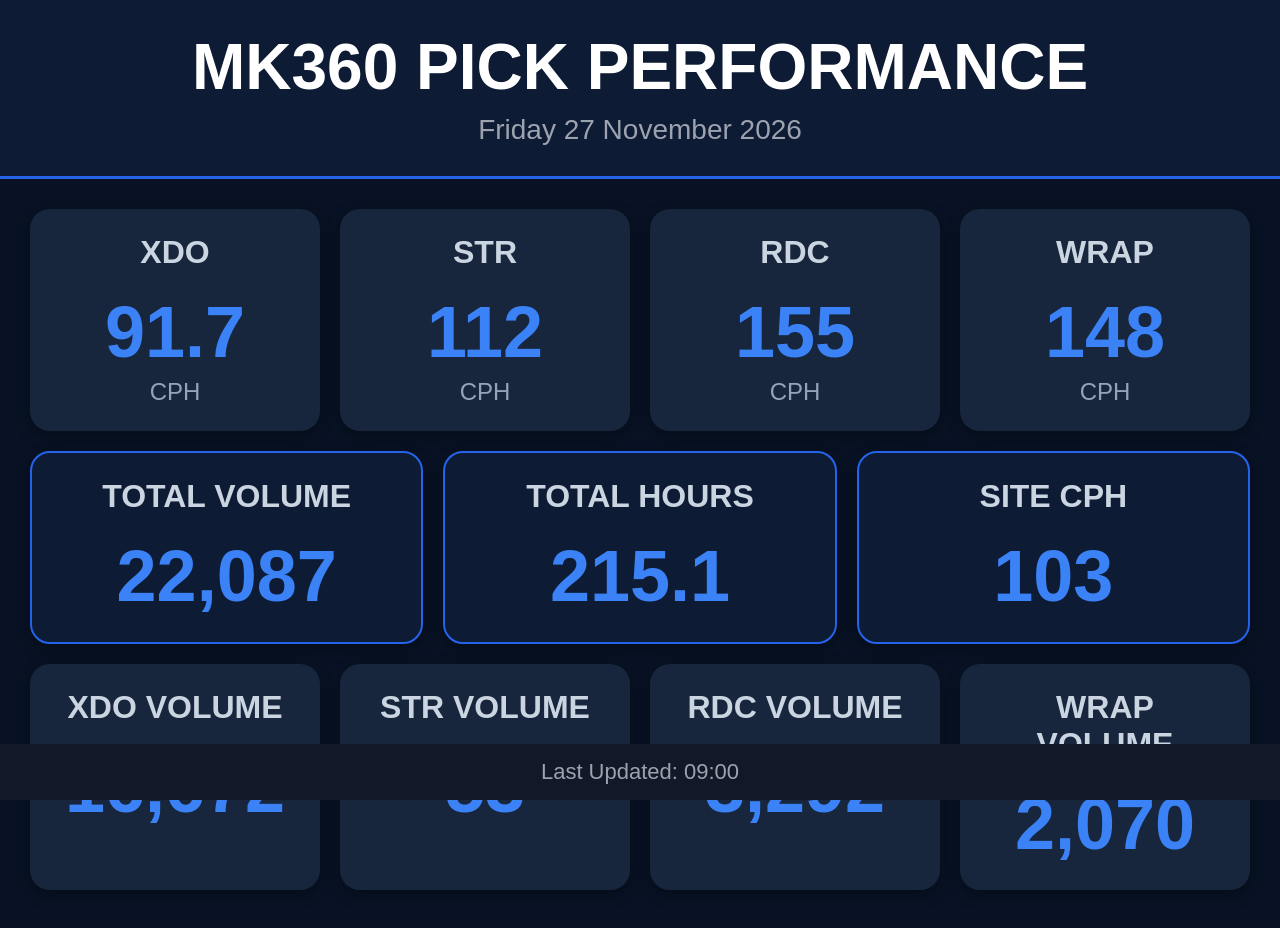
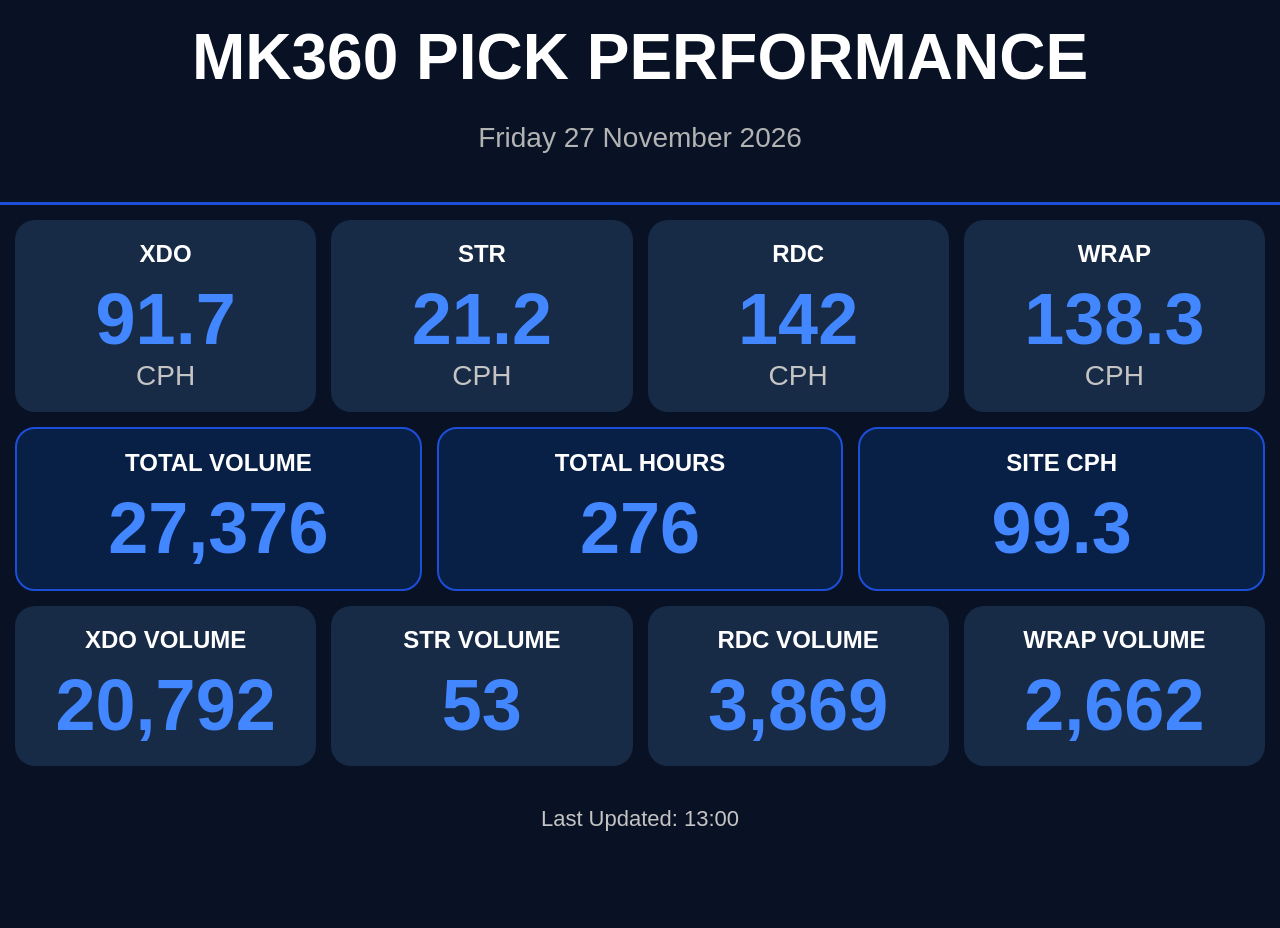
Before and after one commit to 7tills7/mk360-tv-dashboard, a plain HTML site: page index.html in a window 1280 px wide. After the commit the page ends 842 px from the top, so only its background shows below. Drawn offline with Linux system fonts and the light colour scheme.

Commit message:
Update index.html

```diff
--- a/index.html
+++ b/index.html
@@ -2,89 +2,80 @@
 <html>
 
 <head>
-    <title>MK360 Operations Dashboard</title>
+
+<title>MK360 Pick Performance</title>
 
 <style>
 
 body{
     margin:0;
-            padding:0;
     background:#081224;
-            font-family:Arial, Helvetica, sans-serif;
     color:white;
+    font-family:Arial,sans-serif;
+    overflow:hidden;
 }
 
 .header{
-            background:#0d1b34;
-            padding:30px;
     text-align:center;
-            border-bottom:3px solid #2563eb;
+    padding:20px;
+    border-bottom:3px solid #1d4ed8;
 }
 
-        .title{
+.header h1{
+    margin:0;
     font-size:64px;
-            font-weight:bold;
 }
 
-        .subtitle{
+.header p{
+    color:#b3b3b3;
     font-size:28px;
-            color:#9ca3af;
-            margin-top:10px;
 }
 
 .dashboard{
-            padding:30px;
+    padding:15px;
 }
 
 .row{
     display:flex;
-            gap:20px;
-            margin-bottom:20px;
+    gap:15px;
+    margin-bottom:15px;
 }
 
 .card{
     flex:1;
-            background:#17263d;
+    background:#172a46;
     border-radius:20px;
-            padding:25px;
     text-align:center;
-            box-shadow:0px 5px 15px rgba(0,0,0,0.3);
+    padding:20px;
 }
 
-        .card-title{
-            font-size:32px;
-            color:#cbd5e1;
-            margin-bottom:20px;
+.summary{
+    border:2px solid #1d4ed8;
+    background:#081f46;
+}
+
+.title{
+    font-size:24px;
     font-weight:bold;
+    margin-bottom:10px;
 }
 
 .value{
     font-size:72px;
-            color:#3b82f6;
     font-weight:bold;
+    color:#4287ff;
 }
 
-        .label{
-            font-size:24px;
-            color:#94a3b8;
-            margin-top:5px;
-        }
-
-        .summary{
-            background:#0d1b34;
-            border:2px solid #2563eb;
+.small{
+    font-size:28px;
+    color:#c4c4c4;
 }
 
 .footer{
-            position:fixed;
-            bottom:0;
-            left:0;
-            right:0;
-            background:#111827;
     text-align:center;
-            padding:15px;
+    padding:10px;
+    color:#c4c4c4;
     font-size:22px;
-            color:#9ca3af;
 }
 
 </style>
@@ -95,13 +86,9 @@
 
 <div class="header">
 
-    <div class="title">
-        MK360 PICK PERFORMANCE
-    </div>
+    <h1>MK360 PICK PERFORMANCE</h1>
 
-    <div class="subtitle">
-        Friday 27 November 2026
-    </div>
+    <p id="todayDate"></p>
 
 </div>
 
@@ -110,27 +97,27 @@
     <div class="row">
 
         <div class="card">
-            <div class="card-title">XDO</div>
-            <div class="value" id="xdo-cph"></div>
-            <div class="label">CPH</div>
+            <div class="title">XDO</div>
+            <div class="value" id="XDO_CPH"></div>
+            <div class="small">CPH</div>
         </div>
 
         <div class="card">
-            <div class="card-title">STR</div>
-            <div class="value">112</div>
-            <div class="label">CPH</div>
+            <div class="title">STR</div>
+            <div class="value" id="STR_CPH"></div>
+            <div class="small">CPH</div>
         </div>
 
         <div class="card">
-            <div class="card-title">RDC</div>
-            <div class="value">155</div>
-            <div class="label">CPH</div>
+            <div class="title">RDC</div>
+            <div class="value" id="RDC_CPH"></div>
+            <div class="small">CPH</div>
         </div>
 
         <div class="card">
-            <div class="card-title">WRAP</div>
-            <div class="value">148</div>
-            <div class="label">CPH</div>
+            <div class="title">WRAP</div>
+            <div class="value" id="Wrap_Cage_CPH"></div>
+            <div class="small">CPH</div>
         </div>
 
     </div>
@@ -138,18 +125,18 @@
     <div class="row">
 
         <div class="card summary">
-            <div class="card-title">TOTAL VOLUME</div>
-            <div class="value">22,087</div>
+            <div class="title">TOTAL VOLUME</div>
+            <div class="value" id="Total_Volume"></div>
         </div>
 
         <div class="card summary">
-            <div class="card-title">TOTAL HOURS</div>
-            <div class="value">215.1</div>
+            <div class="title">TOTAL HOURS</div>
+            <div class="value" id="Total_Hours"></div>
         </div>
 
         <div class="card summary">
-            <div class="card-title">SITE CPH</div>
-            <div class="value">103</div>
+            <div class="title">SITE CPH</div>
+            <div class="value" id="Site_CPH"></div>
         </div>
 
     </div>
@@ -157,23 +144,23 @@
     <div class="row">
 
         <div class="card">
-            <div class="card-title">XDO VOLUME</div>
-            <div class="value">16,672</div>
+            <div class="title">XDO VOLUME</div>
+            <div class="value" id="XDO_Volume"></div>
         </div>
 
         <div class="card">
-            <div class="card-title">STR VOLUME</div>
-            <div class="value">53</div>
+            <div class="title">STR VOLUME</div>
+            <div class="value" id="STR_Volume"></div>
         </div>
 
         <div class="card">
-            <div class="card-title">RDC VOLUME</div>
-            <div class="value">3,292</div>
+            <div class="title">RDC VOLUME</div>
+            <div class="value" id="RDC_Volume"></div>
         </div>
 
         <div class="card">
-            <div class="card-title">WRAP VOLUME</div>
-            <div class="value">2,070</div>
+            <div class="title">WRAP VOLUME</div>
+            <div class="value" id="Wrap_Cage_Volume"></div>
         </div>
 
     </div>
@@ -181,15 +168,47 @@
 </div>
 
 <div class="footer">
-    Last Updated: 09:00
+    Last Updated: <span id="LastUpdated"></span>
 </div>
 
 <script src="dashboard-data.js"></script>
 
 <script>
 
-document.getElementById("xdo-cph").innerText =
-dashboardData.XDO_CPH;
+for (const key in dashboardData) {
+
+    const element = document.getElementById(key);
+
+    if(element){
+
+        let value = dashboardData[key];
+
+        if(typeof value === "number"){
+
+            value = value.toLocaleString(undefined,{
+                maximumFractionDigits:1
+            });
+
+        }
+
+        element.innerText = value;
+
+    }
+
+}
+
+document.getElementById("LastUpdated").innerText =
+dashboardData.LastUpdated;
+
+document.getElementById("todayDate").innerText =
+new Date().toLocaleDateString(
+'en-GB',
+{
+weekday:'long',
+day:'numeric',
+month:'long',
+year:'numeric'
+});
 
 </script>
 
```
Lines whose indentation alone changed are shown as unchanged.
